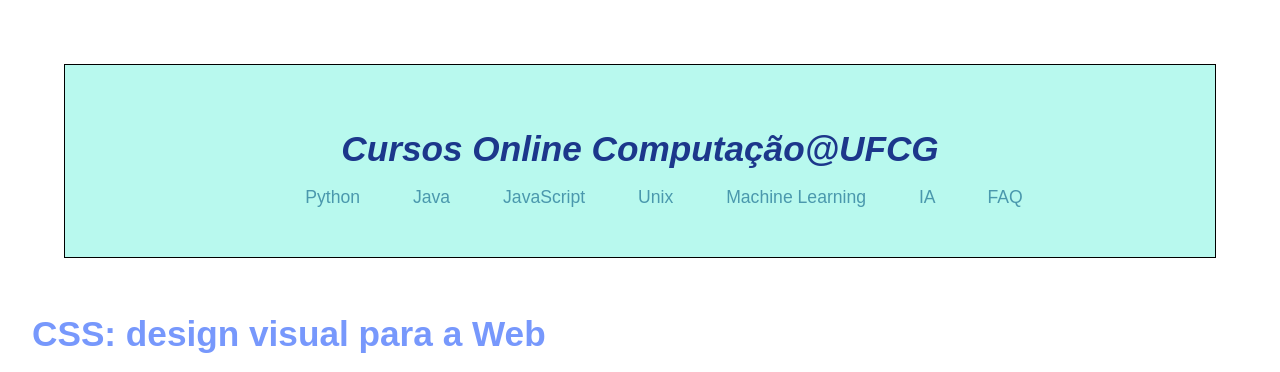
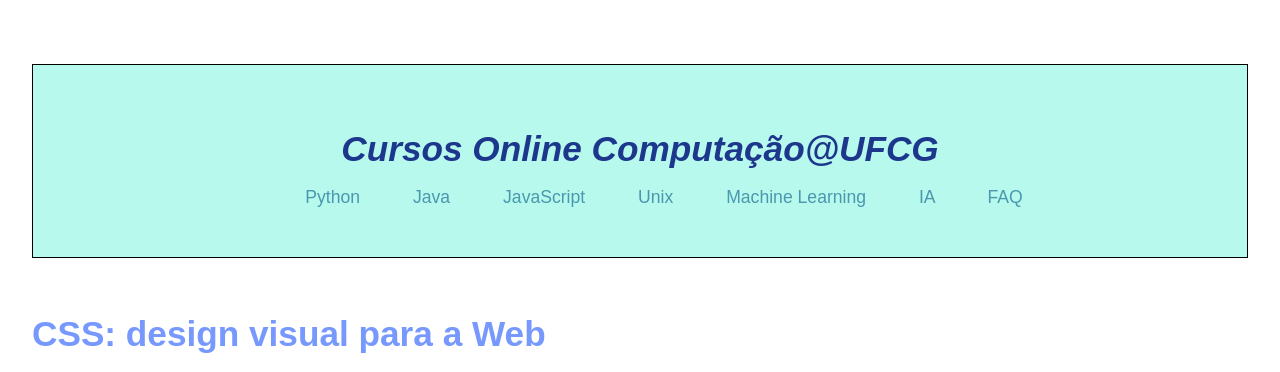
Before and after one commit to LeandraOS/studyGatsby, a plain HTML site: page index.html in a window 1280 px wide. Shown: the top 372 px of the page. Drawn offline with Linux system fonts and the light colour scheme; grey boxes are pictures that could not be loaded.

Commit message:
Update estilos.css

```diff
--- a/estilos.css
+++ b/estilos.css
@@ -18,7 +18,7 @@ a {
   flex-direction: column;
   justify-content: center;
   align-items: center;
-  margin: 4rem 2rem;
+  margin: 4rem 0;
 }
 
 #principal_title {
@@ -36,7 +36,6 @@ a {
   color: #7798fc;
   font-size: 1.4em;
   padding: 0.8rem 0;
-
 }
 
 .subtitle_main {
@@ -74,7 +73,6 @@ a {
   padding: 0.6rem 1.4rem;
   cursor: pointer;
   font-size: 1.2rem;
-
 }
 
 #related_courses {
@@ -122,6 +120,6 @@ a {
   font-size: 1.3rem;
 }
 
-#footer_course{
-    padding: 1rem;
+#footer_course {
+  padding: 1rem;
 }
```
